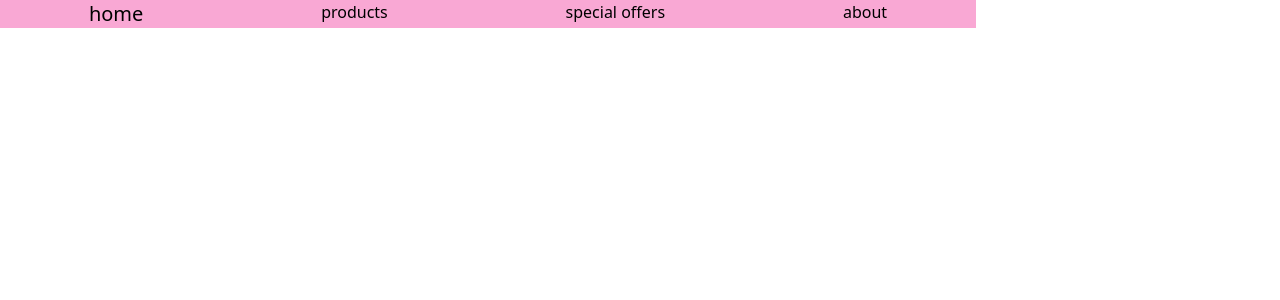
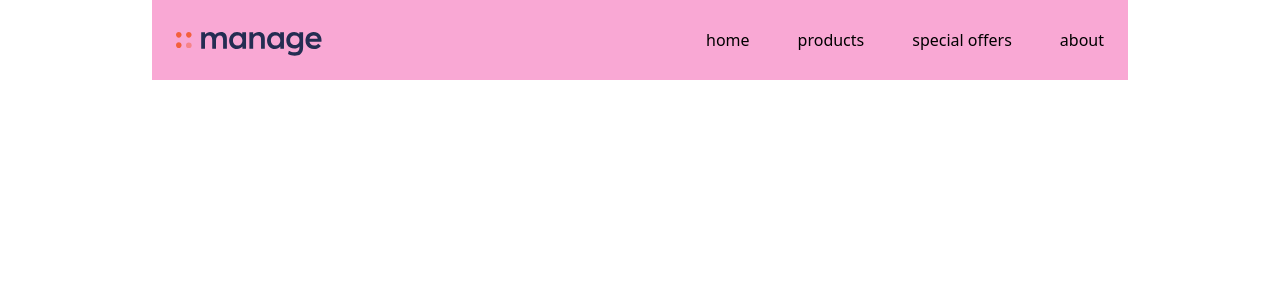
Before and after one commit to mehrnaz-ghaffar/onlineshop, a Vue app: page / in a window 1280 px wide. Shown: the top 300 px of the page. Built offline with nearby package versions, Linux system fonts and the light colour scheme.

Commit message:
chore : finished navbar

```diff
--- a/src/App.vue
+++ b/src/App.vue
@@ -1,14 +1,27 @@
 <template>
   <div id="app">
     <!-- Navbar -->
-    <nav class="relative container bg-pink-300">
-      <ul class="flex justify-around">
-        <li class="text-xl">home</li>
-        <li>products</li>
-        <li>special offers</li>
-        <li>about</li>
+    <nav class="relative container mx-auto p-6 bg-pink-300">
+      <!-- Flex container -->
+      <div class="flex items-center justify-between">
+        <!-- Logo -->
+        <div class="pt-2">
+          <img src="./img/logo.svg" alt="">
+        </div>
+        <!-- Menue items -->
+        <div class="hidden md:flex space-x-12">
+          <a href="#" class="hover:text-brightRed">home</a>
+          <a href="#" class="hover:text-brightRed">products</a>
+          <a href="#" class="hover:text-brightRed">special offers</a>
+          <a href="#" class="hover:text-brightRed">about</a>
+        </div>
 
-      </ul>
+
+      </div>
+
+
+
+
     </nav>
 
   </div>
```
Also changed, not shown: src/img/logo.svg (added).
